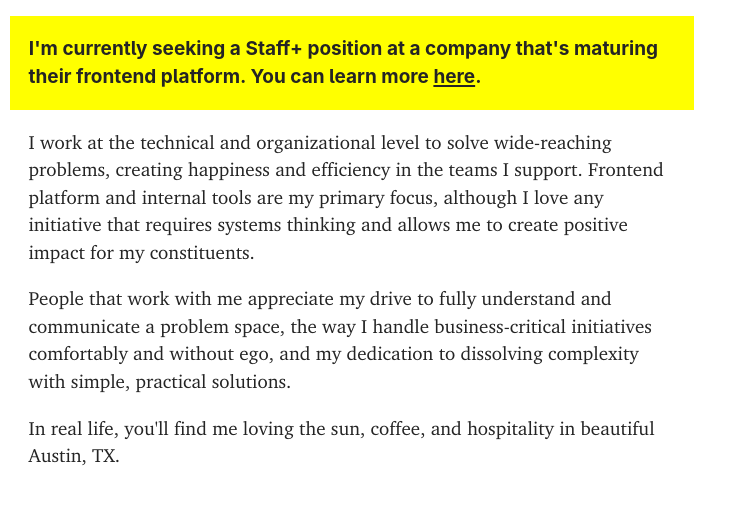
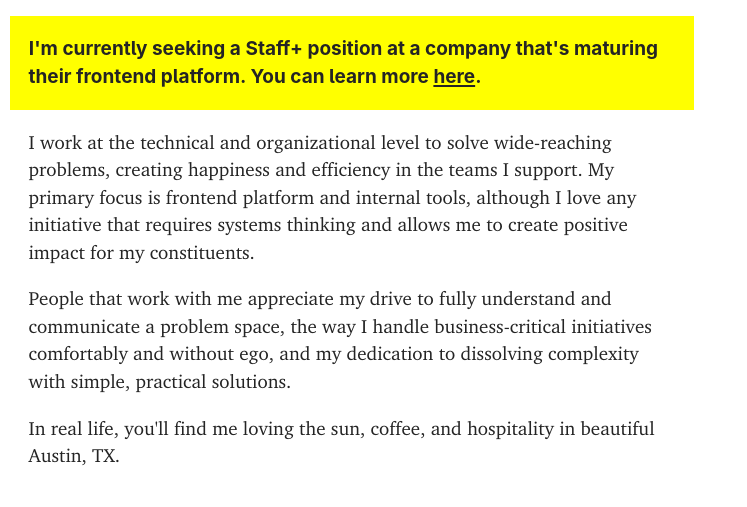
Before and after one commit to robwierzbowski/site, a plain HTML site: page src/index.html in a window 1280 px wide. Shown: the part 183-690 px from the top of the page, without its empty margins (0-747 px from the left). Drawn offline with Linux system fonts and the light colour scheme.

Commit message:
Improve content flow

```diff
--- a/src/index.html
+++ b/src/index.html
@@ -375,7 +375,7 @@
         <p>
           I work at the technical and organizational level to solve
           wide-reaching problems, creating happiness and efficiency in the teams
-          I support. Frontend platform and internal tools are my primary focus,
+          I support. My primary focus is frontend platform and internal tools,
           although I love any initiative that requires systems thinking and
           allows me to create positive impact for my constituents.
         </p>
```
